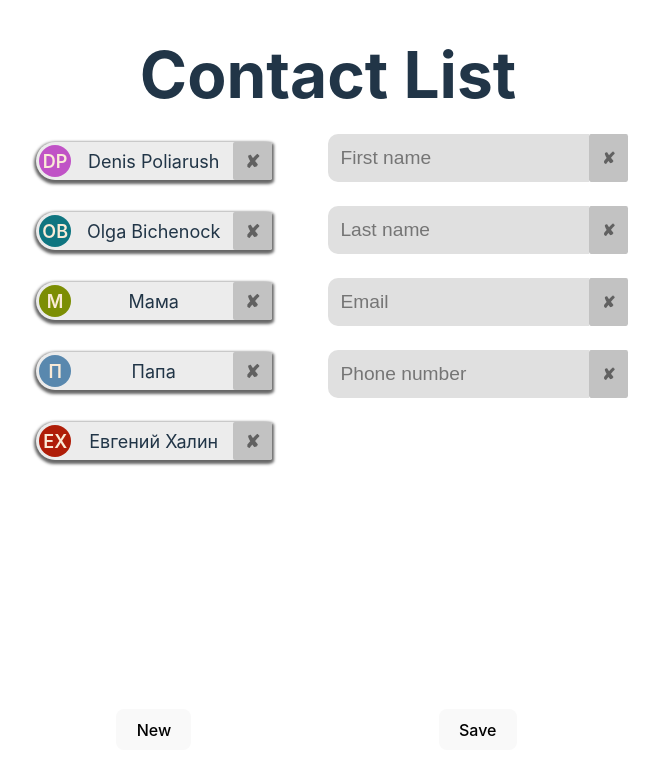
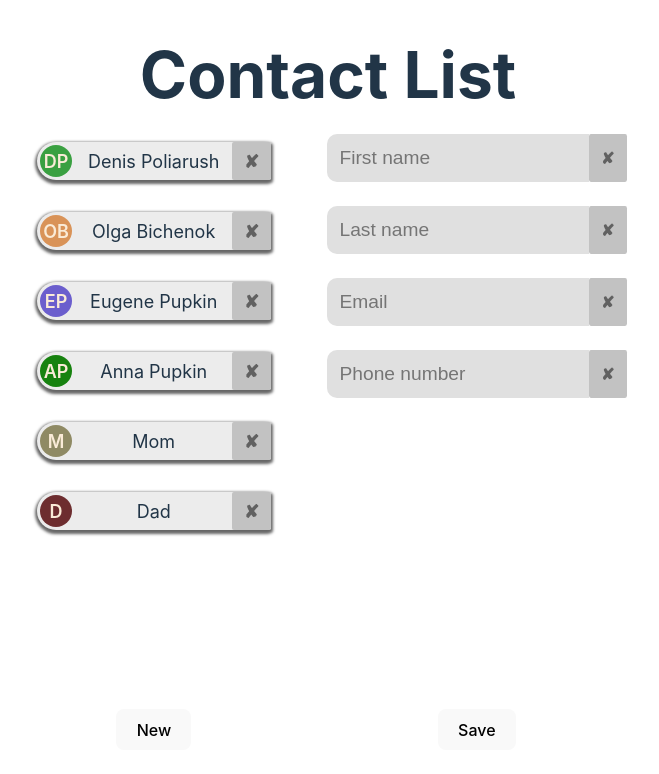
Before and after one commit to Crumpu/contactList, a React (Vite) app: page / in a window 1280 px wide. Shown: the top 774 px of the page, without its empty margins (312-971 px from the left). Built offline with nearby package versions, Linux system fonts and the light colour scheme; data requests are answered from the project's data file.

Commit message:
eliminated the comments

```diff
--- a/db.json
+++ b/db.json
@@ -1,54 +1,52 @@
 {
   "contacts": [
     {
-      "id": 1714057905456,
+      "id": 1,
       "fName": "Denis",
       "lName": "Poliarush",
       "email": "denis@gmail.com",
       "telNumber": "+380660000000",
-      "color": {
-        "backgroundColor": "rgb(192, 83, 198)"
-      }
+      "color": "rgb(58, 160, 65)"
     },
     {
-      "id": 1714058790711,
+      "id": 2,
       "fName": "Olga",
-      "lName": "Bichenock",
-      "email": "olga@gmail.com",
+      "lName": "Bichenok",
+      "email": "",
       "telNumber": "+380660000001",
-      "color": {
-        "backgroundColor": "rgb(15, 117, 128)"
-      }
+      "color": "rgb(217, 147, 88)"
     },
     {
-      "id": 1714058877790,
-      "fName": "Мама",
-      "lName": "",
-      "email": "",
-      "telNumber": "",
-      "color": {
-        "backgroundColor": "rgb(124, 142, 4)"
-      }
+      "id": 3,
+      "fName": "Eugene",
+      "lName": "Pupkin",
+      "email": "pupkin@gmail.com",
+      "telNumber": "+380660000002",
+      "color": "rgb(107, 94, 205)"
     },
     {
-      "id": 1714058877791,
-      "fName": "Папа",
-      "lName": "",
-      "email": "",
-      "telNumber": "",
-      "color": {
-        "backgroundColor": "rgb(89, 136, 174)"
-      }
+      "id": 4,
+      "fName": "Anna",
+      "lName": "Pupkin",
+      "email": "pupkina@gmail.com",
+      "telNumber": "+380660000003",
+      "color": "rgb(23, 130, 15)"
     },
     {
-      "id": 1714058877792,
-      "fName": "Евгений ",
-      "lName": "Халин",
-      "email": "",
-      "telNumber": "",
-      "color": {
-        "backgroundColor": "rgb(175, 29, 8)"
-      }
+      "id": 5,
+      "fName": "Mom",
+      "lName": "",
+      "email": "polarus@gmail.com",
+      "telNumber": "+380660000004",
+      "color": "rgb(143, 138, 100)"
+    },
+    {
+      "id": 6,
+      "fName": "Dad",
+      "lName": "",
+      "email": "polarus@gmail.com",
+      "telNumber": "+380660000005",
+      "color": "rgb(109, 45, 47)"
     }
   ]
 }
--- a/src/App.jsx
+++ b/src/App.jsx
@@ -57,9 +57,10 @@ function App() {
 
   function updateContact(contact) {
     api.put(`/${contact.id}`, contact).then(({ data }) => {
+      console.log(data);
       setContacts(
         contacts.map((item) => {
-          return contact.id === item.id ? contact : item;
+          return data.id === item.id ? contact : item;
         })
       );
       setCurrentContacts(data);
@@ -94,11 +95,8 @@ function App() {
     return color;
   };
 
-  const bgColor = (contact) => {
-    return (contact.color = {
-      backgroundColor: `rgb(${randomColor()}, ${randomColor()}, ${randomColor()})`,
-    });
-  };
+  const bgColor = () =>
+    `rgb(${randomColor()}, ${randomColor()}, ${randomColor()})`;
   // -------------------------------------------------------------
 
   return (
@@ -107,7 +105,6 @@ function App() {
         <h1>Contact List</h1>
       </div>
       <div className="appDiv">
-
         <ContactList
           contacts={contacts}
           addNewContact={addNewContact}
--- a/src/components/ContactItem/ContactItem.jsx
+++ b/src/components/ContactItem/ContactItem.jsx
@@ -6,25 +6,29 @@ function ContactItem({ contact, onDelete, onSelect }) {
     onSelect(contact);
   };
 
+  console.log(contact)
+
+const {id, fName, lName, color } = contact
+
   const onContactDelete = (event) => {
     event.stopPropagation();
-    onDelete(contact.id);
+    onDelete(id);
   };
 
   // ===================decoration===================
 
   const initials =
-    contact.fName.trim().slice(0, 1).toUpperCase() +
-    contact.lName.trim().slice(0, 1).toUpperCase();
+   fName.trim().slice(0, 1).toUpperCase() +
+   lName.trim().slice(0, 1).toUpperCase();
   // ================================================
   return (
     <div className="itemDiv" onDoubleClick={onContactSelect}>
       {/* decoration */}
-      <span className="initialSpan" style={contact.color}>
+      <span className="initialSpan" style={{ backgroundColor: color }}>
         {initials}
       </span>
       {/* decoration */}
-      <p id="contactName">{contact.fName + ' ' + contact.lName}</p>
+      <p id="contactName">{fName + ' ' + lName}</p>
       <span className="spanX" onClick={onContactDelete}>
         &#10008;
       </span>
```
